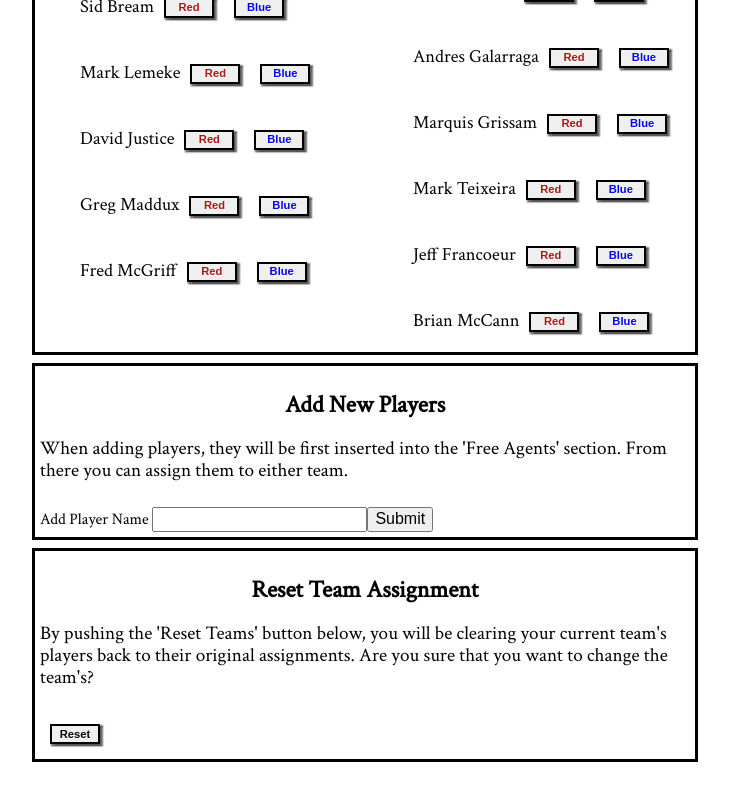
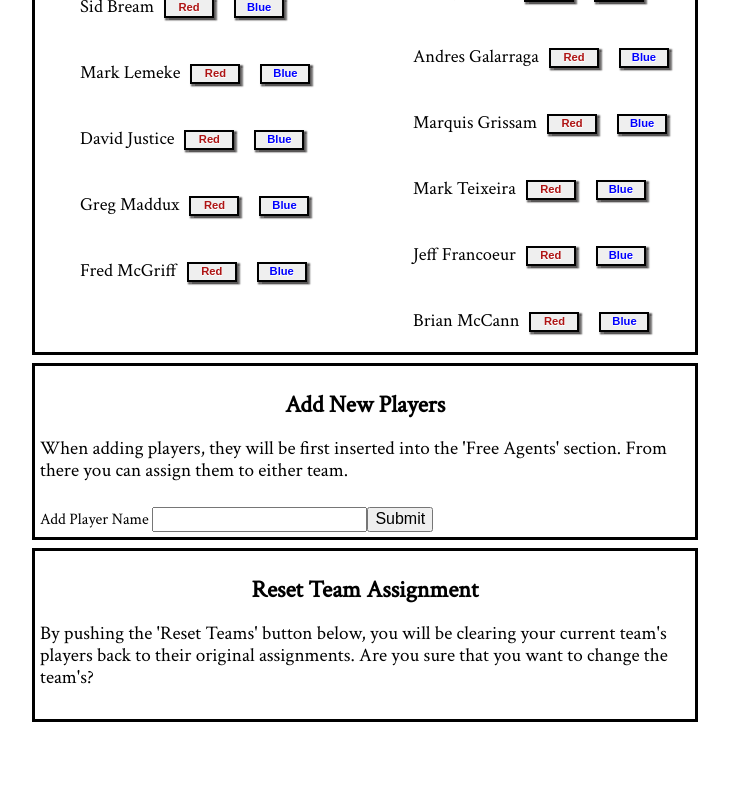
Before and after one commit to s-darcy/Team-Manager-App, a React (Create React App) app: page / in a window 1280 px wide. Shown: the part 874-1674 px from the top of the page, without its empty margins (275-1004 px from the left). Built offline with nearby package versions, Linux system fonts and the light colour scheme.

Commit message:
reset closer

```diff
--- a/src/App.js
+++ b/src/App.js
@@ -163,23 +163,45 @@ class App extends Component {
         window.addEventListener('load', this.copyOriginal);
      }
 
-    resetOriginal (){
-        let copyPlayers = this.state.copyPlayers.slice();
-        let copyRedTeam = this.state.copyRedTeam.slice();
-        let copyBlueTeam = this.state.copyBlueTeam.slice();
+    resetOriginal (originalPlayers, originalRedTeam, originalBlueTeam, event){
+        event.preventDefault();
 
-        this.state.players.push(copyPlayers);
-        this.state.redTeam.redAcquired.push(copyRedTeam);
-        this.state.blueTeam.blueAcquired.push(copyBlueTeam);
+        let playersToReset = this.state.player.slice();
+        let redTeamToReset = Object.assign({}, this.state.redTeam);
+        let blueTeamToReset = Object.assign({}, this.state.blueTeam);
+        console.log(playersToReset);
+        console.log(redTeamToReset);
+;
+        //Free Agent Original Players
+        let playersComparison = playersToReset.filter(function(teamMembers){
+            return teamMembers !== originalPlayers;
+        });
+        playersToReset = playersComparison;
+        this.state.players.push(originalPlayers);
+        this.setState({
+            players : playersToReset
+        });
 
+
+        //Red Team Original Players
+        let redTeamComparison = redTeamToReset.filter(function(teamMembers){
+            return teamMembers !== originalRedTeam;
+        });
+        redTeamToReset.redAcquired = playersComparison;
+        this.state.redTeam.redAcquired.push(originalRedTeam);
         this.setState({
-            players : copyPlayers
+            redTeam :  redTeamToReset
         });
+
+
+        // Blue Team Original Players
+        let blueTeamComparison = blueTeamToReset.filter(function(teamMembers){
+            return teamMembers !== originalBlueTeam;
+        });
+        blueTeamToReset.blueAcquired = playersComparison;
+        this.state.blueTeam.blueAcquired.push(originalBlueTeam);
         this.setState({
-            redTeam :  copyRedTeam
-        });
-        this.setState({
-            blueTeam : copyBlueTeam
+            blueTeam : blueTeamToReset
         });
     }
 
@@ -228,8 +250,38 @@ class App extends Component {
                 );
           }, this);
 
+        let playersReset =
+             this.state.copyOriginal.copyPlayers.map(function(players,  index){
+                return (
+                    <ResetTeams
+                        originalPlayers={players}
+                        reset={this.resetOriginal}
+                        copy={this.copyOriginal}
+                    />
+                 );
+          }, this);
+
+        let redTeamReset  = this.state.copyOriginal.copyRedTeam.copyRedAcquired.map(function(players, index){
+                return (
+                    <ResetTeams
+                        originalRedTeam={players}
+                        reset={this.resetOriginal}
+                        copy={this.copyOriginal}
+                    />
+                 );
+          }, this);
+
+        let blueTeamReset =  this.state.copyOriginal.copyBlueTeam.copyBlueAcquired.map(function(players, index){
+                return (
+                    <ResetTeams
+                        originalBlueTeam={players}
+                        reset={this.resetOriginal}
+                        copy={this.copyOriginal}
+                    />
+                 );
+          }, this);
+
     return (
-
         <div id="container">
             <h1 id="teamManagerApp">Team Manager App</h1>
                <div className="teamRed">
@@ -258,9 +310,13 @@ class App extends Component {
             <AddNewPlayers
                 newPlayerAdder={this.newPlayerAdder}
             />
-            <ResetTeams
-                reset={this.resetOriginal}
-            />
+            <div className="resetTeam">
+                <h2>Reset Team Assignment</h2>
+                <p>By pushing the 'Reset Teams' button below, you will be clearing your current team's players back to their original assignments. Are you sure that you want to change the team's?</p>
+                {playersReset}
+                {redTeamReset}
+                {blueTeamReset}
+            </div>
         </div>
     );
   }
--- a/src/ResetTeams.js
+++ b/src/ResetTeams.js
@@ -4,11 +4,7 @@ class ResetTeams extends Component {
     render(){
 
         return (
-            <div className="resetTeam">
-                <h2>Reset Team Assignment</h2>
-                <p>By pushing the 'Reset Teams' button below, you will be clearing your current team's players back to their original assignments. Are you sure that you want to change the team's?</p>
-                <button onClick={(event) => this.props.reset} className="resetButton">Reset</button>
-            </div>
+                <button onClick={(event) => this.props.reset(this.props.originalPlayers, this.props.originalRedTeam, this.props.originalBlueTeam, event)} className="resetButton">Reset</button>
         );
     }
 }
```
